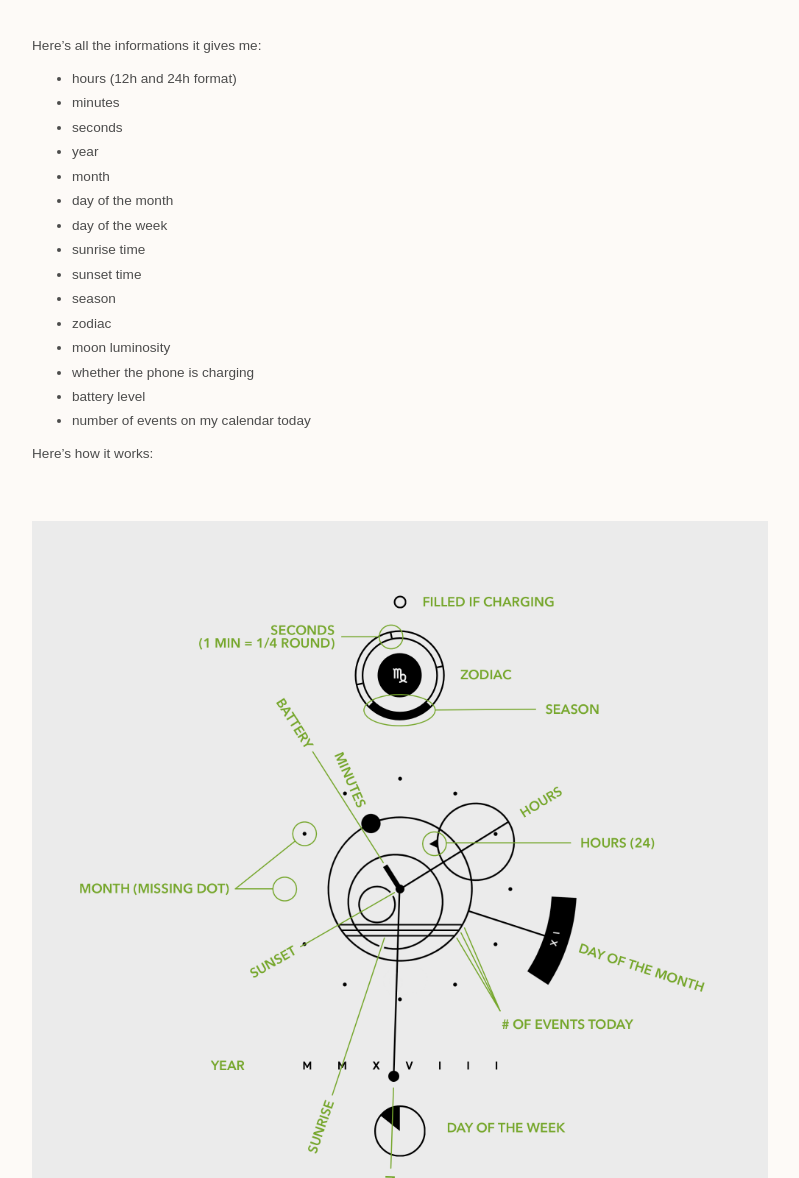
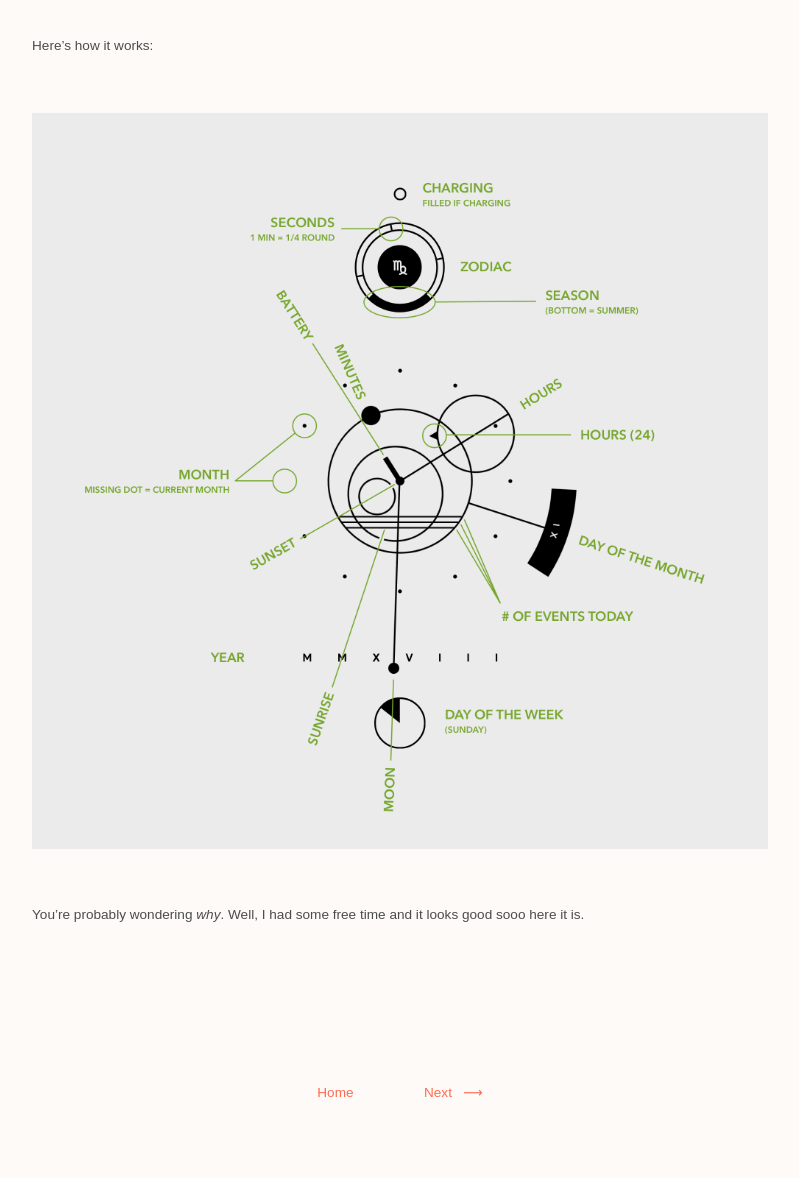
Before and after one commit to marcomoroni/portfolio-src, a Jekyll site: the page built from _posts/2018-09-09-clock.md, in a window 1280 px wide and 1400 px high, scrolled down 1458 px. Shown: the part 222-1400 px from the top of the window, without its empty margins (240-1039 px from the left). Built offline with Jekyll 4.4.1, drawn with Linux system fonts in a browser that asks for light colours; some web fonts are replaced; some of the changed text lies outside the part shown.

Commit message:
Clock explanation

```diff
--- a/_posts/2018-09-09-clock.md
+++ b/_posts/2018-09-09-clock.md
@@ -14,25 +14,8 @@ This is the clock you can find on my phone home screen. I made it using *[KWLP](
 
 ![]({{ site.baseurl }}{{ page.assets_folder }}/clock-sky.png)
 
-Here's all the informations it gives me:
-* hours (12h and 24h format)
-* minutes
-* seconds
-* year
-* month
-* day of the month
-* day of the week
-* sunrise time
-* sunset time
-* season
-* zodiac
-* moon luminosity
-* whether the phone is charging
-* battery level
-* number of events on my calendar today
-
 Here's how it works:
 
 ![]({{ site.baseurl }}{{ page.assets_folder }}/clock-explained.png)
 
-You're probably wondering *why*. Well, I had some free time and it looks good sooo yeah.
+You're probably wondering *why*. Well, I had some free time and it looks good sooo here it is.
```
Also changed, not shown: assets/clock/clock-explained.png, 3 other files.
